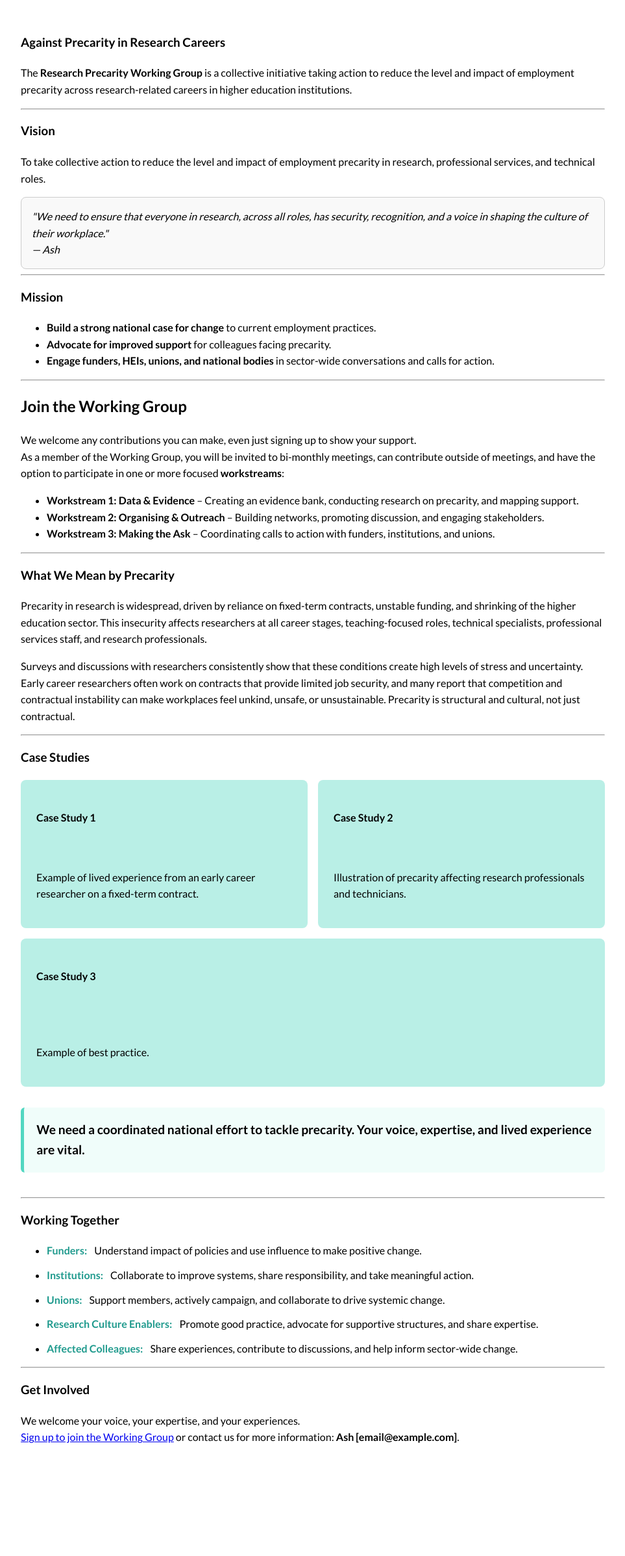
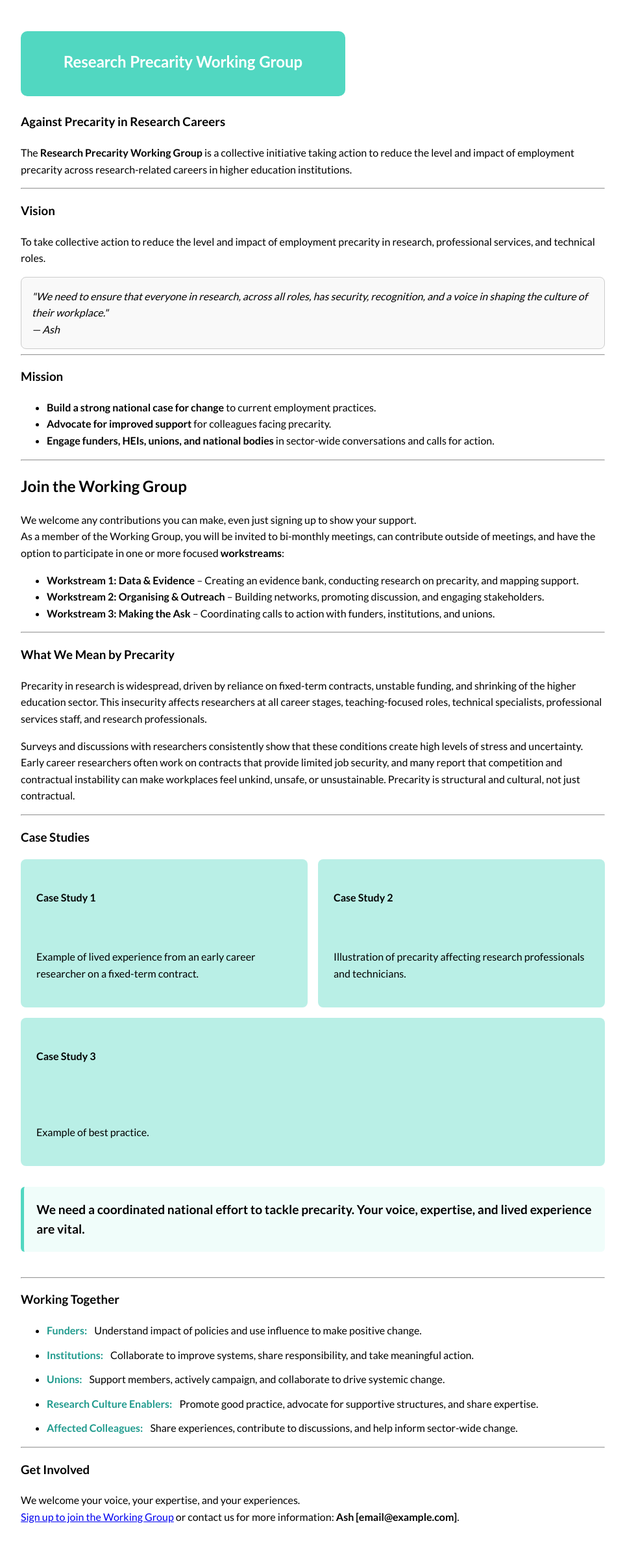
Before and after one commit to rikanair/precarity, a Jekyll site: the page built from index.md, in a window 1280 px wide. Shown: the whole page at 65% size, without its empty margins (158-1121 px from the left). Built offline with Jekyll 4.4.1, drawn with Linux system fonts in a browser that asks for light colours; before the commit the page ends 2272 px from its top, so only the background shows below that.

Commit message:
Update index.md

```diff
--- a/index.md
+++ b/index.md
@@ -2,7 +2,7 @@
 layout: default
 title: Research Precarity Working Group
 ---
-
+![Research Precarity Working Group](/wg.svg)
 ### Against Precarity in Research Careers
 
 The **Research Precarity Working Group** is a collective initiative taking action to reduce the level and impact of employment precarity across research-related careers in higher education institutions.
```
